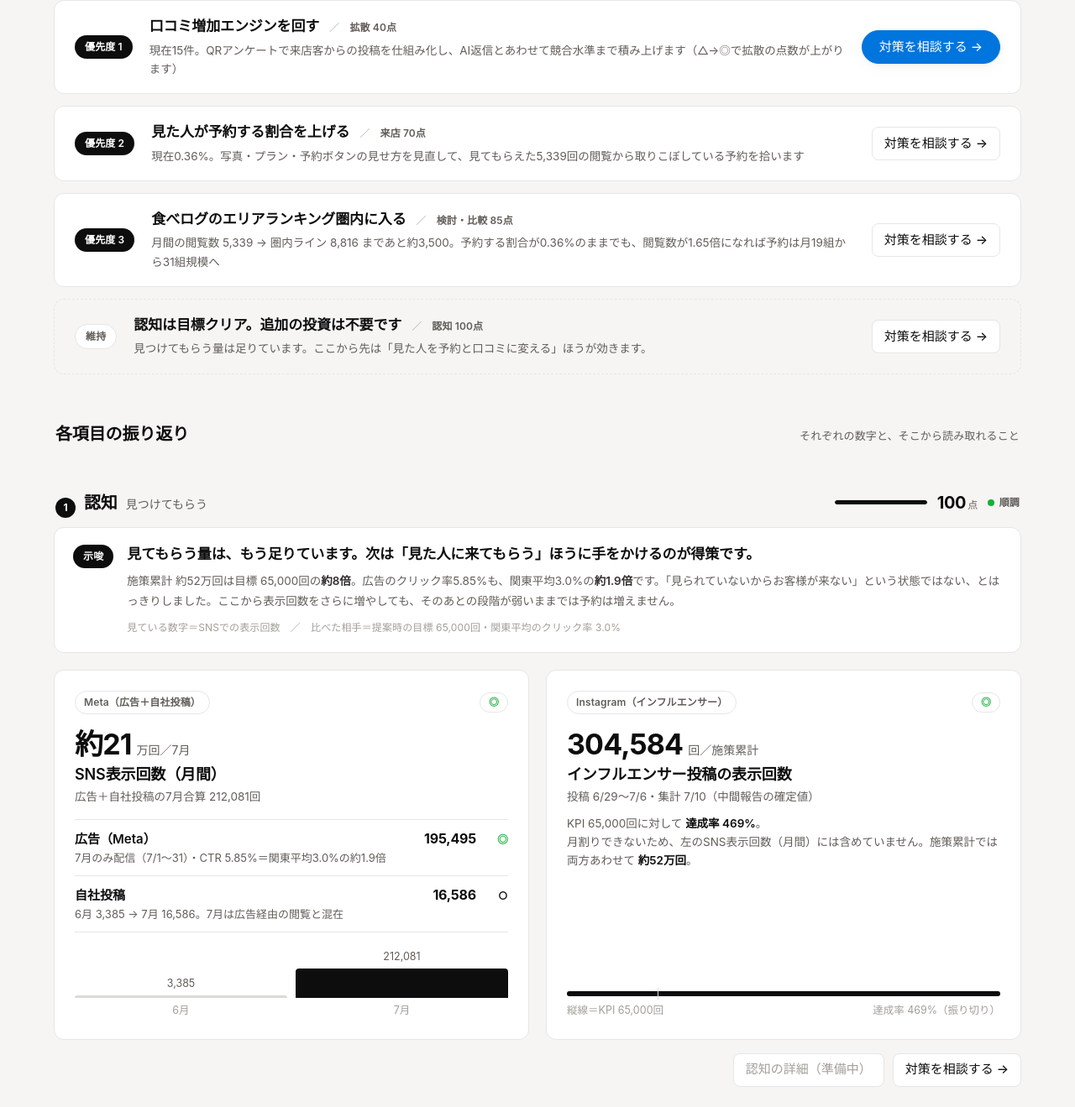
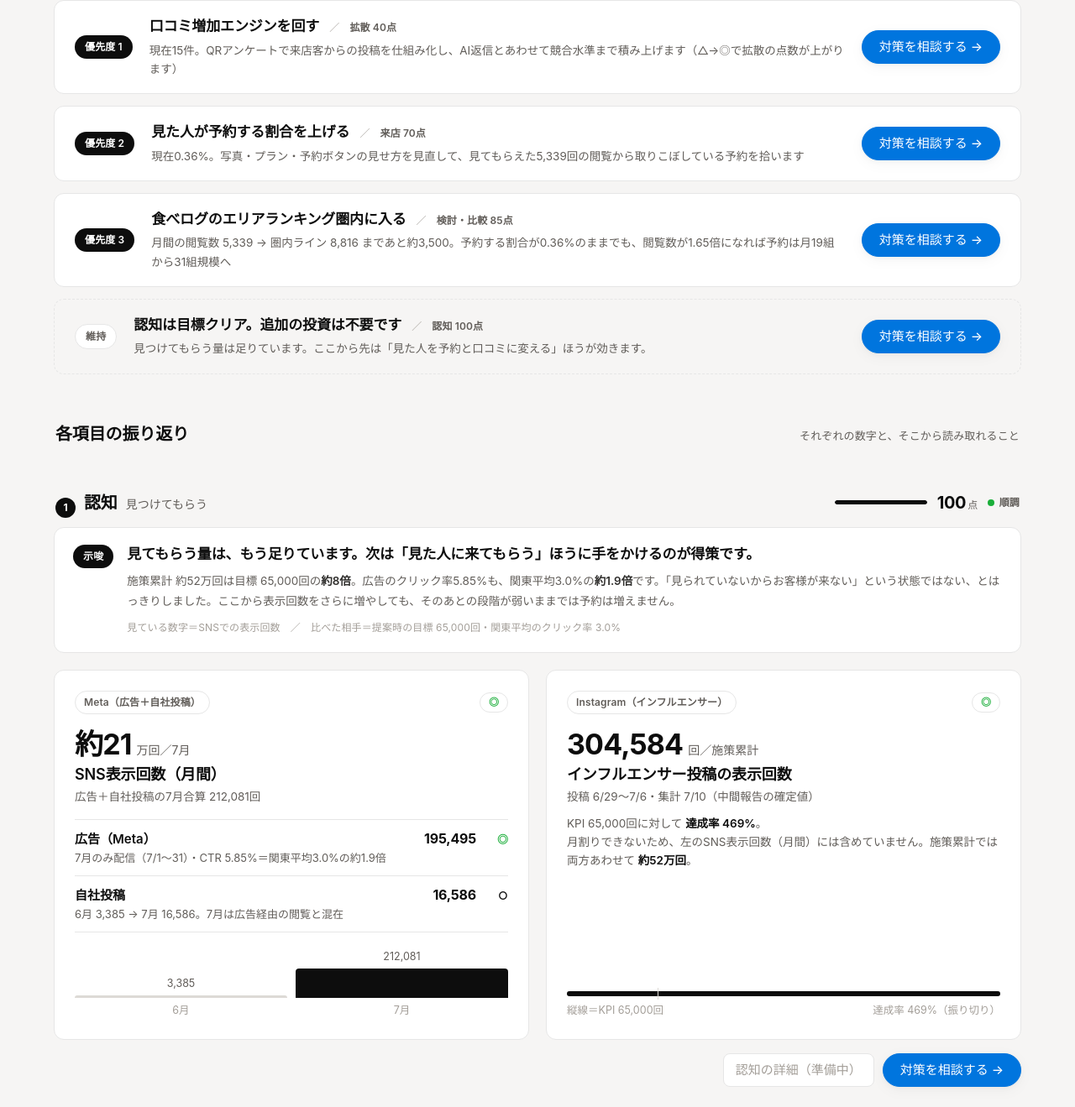
Before and after one commit to takehikosoel/kutikomi-bpo-demo, a plain HTML site: page summary-home-demo.html in a window 1280 px wide. Shown: the part 801-2120 px from the top of the page at 84% size. Drawn offline with Linux system fonts and the light colour scheme.

Commit message:
summary-home: 「対策を相談する」CTA 8本すべてを blue primary に統一
Co-Authored-By: Claude Opus 5 (1M context) <noreply@anthropic.com>

```diff
--- a/summary-home-demo.html
+++ b/summary-home-demo.html
@@ -347,7 +347,7 @@
           <div class="action-title">見た人が予約する割合を上げる<span class="from">来店 70点</span></div>
           <div class="hole" id="action-cvr">現在0.36%。写真・プラン・予約ボタンの見せ方を見直して、見てもらえた5,339回の閲覧から取りこぼしている予約を拾います</div>
         </div>
-        <div class="btns"><a class="btn" href="tenpo-os-demo/index.html">対策を相談する →</a></div>
+        <div class="btns"><a class="btn primary" href="tenpo-os-demo/index.html">対策を相談する →</a></div>
       </article>
       <article class="action">
         <span class="pri">優先度 3</span>
@@ -355,7 +355,7 @@
           <div class="action-title">食べログのエリアランキング圏内に入る<span class="from">検討・比較 85点</span></div>
           <div class="hole" id="action-ranking">月間の閲覧数 5,339 → 圏内ライン 8,816 まであと約3,500。予約する割合が0.36%のままでも、閲覧数が1.65倍になれば予約は月19組から31組規模へ</div>
         </div>
-        <div class="btns"><a class="btn" href="tenpo-os-demo/index.html">対策を相談する →</a></div>
+        <div class="btns"><a class="btn primary" href="tenpo-os-demo/index.html">対策を相談する →</a></div>
       </article>
       <article class="action keep">
         <span class="pri">維持</span>
@@ -363,7 +363,7 @@
           <div class="action-title">認知は目標クリア。追加の投資は不要です<span class="from">認知 100点</span></div>
           <div class="hole">見つけてもらう量は足りています。ここから先は「見た人を予約と口コミに変える」ほうが効きます。</div>
         </div>
-        <div class="btns"><a class="btn" href="tenpo-os-demo/index.html">対策を相談する →</a></div>
+        <div class="btns"><a class="btn primary" href="tenpo-os-demo/index.html">対策を相談する →</a></div>
       </article>
     </section>
 
@@ -416,7 +416,7 @@
       </div>
       <div class="stage-foot">
         <span class="btn soon">認知の詳細（準備中）</span>
-        <a class="btn" href="tenpo-os-demo/index.html">対策を相談する →</a>
+        <a class="btn primary" href="tenpo-os-demo/index.html">対策を相談する →</a>
       </div>
     </section>
 
@@ -471,7 +471,7 @@
       </div>
       <div class="stage-foot">
         <span class="btn soon">検討・比較の詳細（準備中）</span>
-        <a class="btn" href="tenpo-os-demo/index.html">対策を相談する →</a>
+        <a class="btn primary" href="tenpo-os-demo/index.html">対策を相談する →</a>
       </div>
     </section>
 
@@ -522,7 +522,7 @@
       </div>
       <div class="stage-foot">
         <a class="btn" href="pace-home-demo.html">来店の詳細（ペース表）→</a>
-        <a class="btn" href="tenpo-os-demo/index.html">対策を相談する →</a>
+        <a class="btn primary" href="tenpo-os-demo/index.html">対策を相談する →</a>
       </div>
     </section>
 
```
